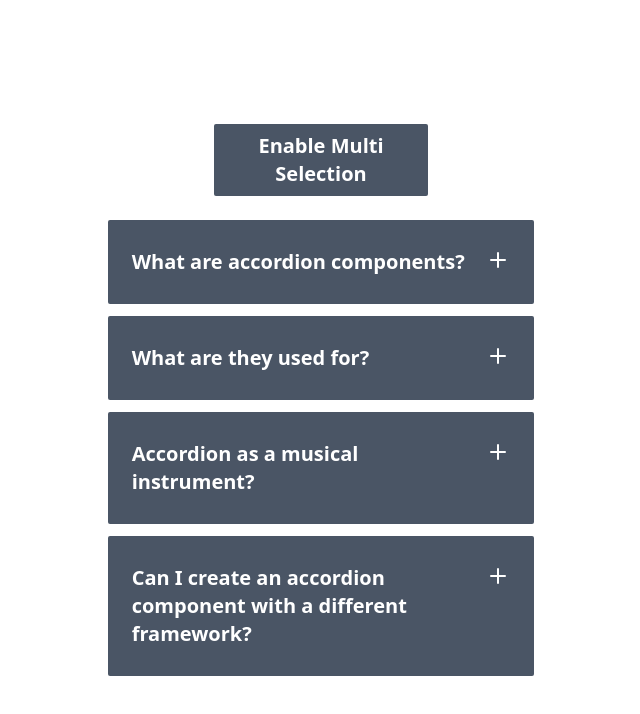
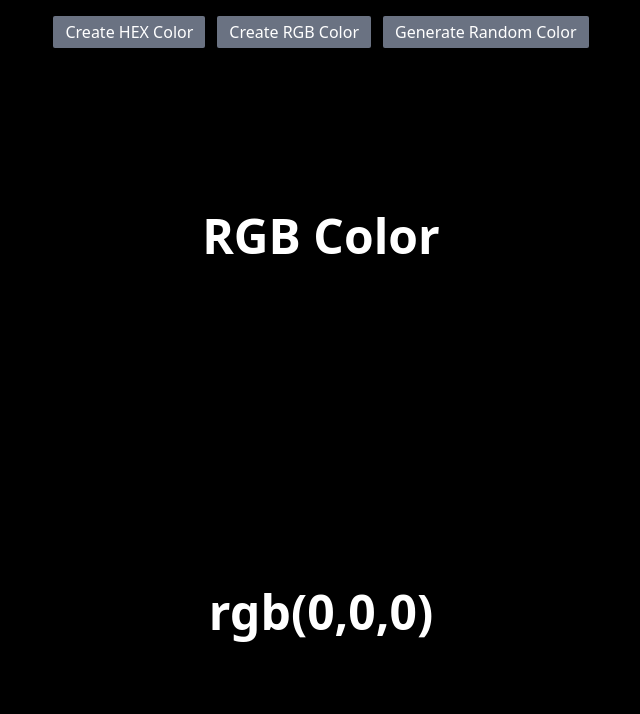
Before and after one commit to ITx-prash/react-journey, a React (Vite) app: page / in a window 1280 px wide. Shown: the top 714 px of the page, without its empty margins (319-959 px from the left). Built offline with nearby package versions, Linux system fonts and the light colour scheme.

Commit message:
proj-2: implement random color generator with hex and rgb option

```diff
--- a/src/App.jsx
+++ b/src/App.jsx
@@ -1,7 +1,14 @@
 import Accordion from "./projects/Day01-Accordion/Accordion";
+import RandomColor from "./projects/Day02-Random-colorgen/RandomColor";
 
 const App = () => {
-  return <Accordion />;
+  return (
+    <>
+    {/* TODO:Implement Router soon*/}
+      {/* <Accordion /> */}
+      <RandomColor />
+    </>
+  );
 };
 
 export default App;
--- /dev/null
+++ b/src/components/Button.jsx
@@ -0,0 +1,12 @@
+const Button = ({ textContent, onClick }) => {
+  return (
+    <button
+      className="cursor-pointer rounded-xs bg-gray-500 px-3 py-1 font-medium text-white"
+      onClick={onClick}
+    >
+      {textContent}
+    </button>
+  );
+};
+
+export default Button;
--- /dev/null
+++ b/src/projects/Day02-Random-colorgen/RandomColor.jsx
@@ -0,0 +1,71 @@
+import { useState } from "react";
+import Button from "../../components/Button";
+
+const RandomColor = () => {
+  //   const [colorMode, setColorMode] = useState("RGB");
+  const [activeColor, setActiveColor] = useState("RGB");
+  const [red, setRed] = useState(0);
+  const [green, setGreen] = useState(0);
+  const [blue, setBlue] = useState(0);
+  const [hex, setHex] = useState("000000");
+  const randomColorGenerator = () => {
+    //RGB Implementation
+    if (activeColor === "RGB") {
+      const r = Math.floor(Math.random() * 255 + 1);
+      const g = Math.floor(Math.random() * 255 + 1);
+      const b = Math.floor(Math.random() * 255 + 1);
+      setRed(r);
+      setGreen(g);
+      setBlue(b);
+      return;
+    }
+
+    //Hex Implementation
+    const totalCombination = Math.floor(Math.random() * 256 * 256 * 256 + 1);
+    let hexNum = totalCombination.toString(16);
+    if (hexNum.length != 6) {
+      for (let i = 0; i < 6 - hexNum.length; i++) {
+        hexNum = "0" + hexNum;
+      }
+    }
+    setHex(hexNum);
+  };
+  return (
+    <>
+      <div
+        className="flex h-screen w-full flex-col items-center pt-4"
+        style={{
+          backgroundColor:
+            activeColor === "RGB"
+              ? `rgb(${red}, ${green}, ${blue})`
+              : `#${hex}`,
+        }}
+      >
+        <div className="flex h-fit gap-3">
+          <Button
+            textContent="Create HEX Color"
+            onClick={() => setActiveColor("HEX")}
+          />
+          <Button
+            textContent="Create RGB Color"
+            onClick={() => setActiveColor("RGB")}
+          />
+          <Button
+            textContent="Generate Random Color"
+            onClick={() => randomColorGenerator()}
+          />
+        </div>
+        <div className="flex h-full w-full flex-col items-center justify-around text-5xl font-extrabold text-white">
+          <p>{`${activeColor} Color`}</p>
+          {activeColor === "RGB" ? (
+            <p>{`rgb(${red},${green},${blue})`}</p>
+          ) : (
+            <p>{`#${hex}`}</p>
+          )}
+        </div>
+      </div>
+    </>
+  );
+};
+
+export default RandomColor;
```
